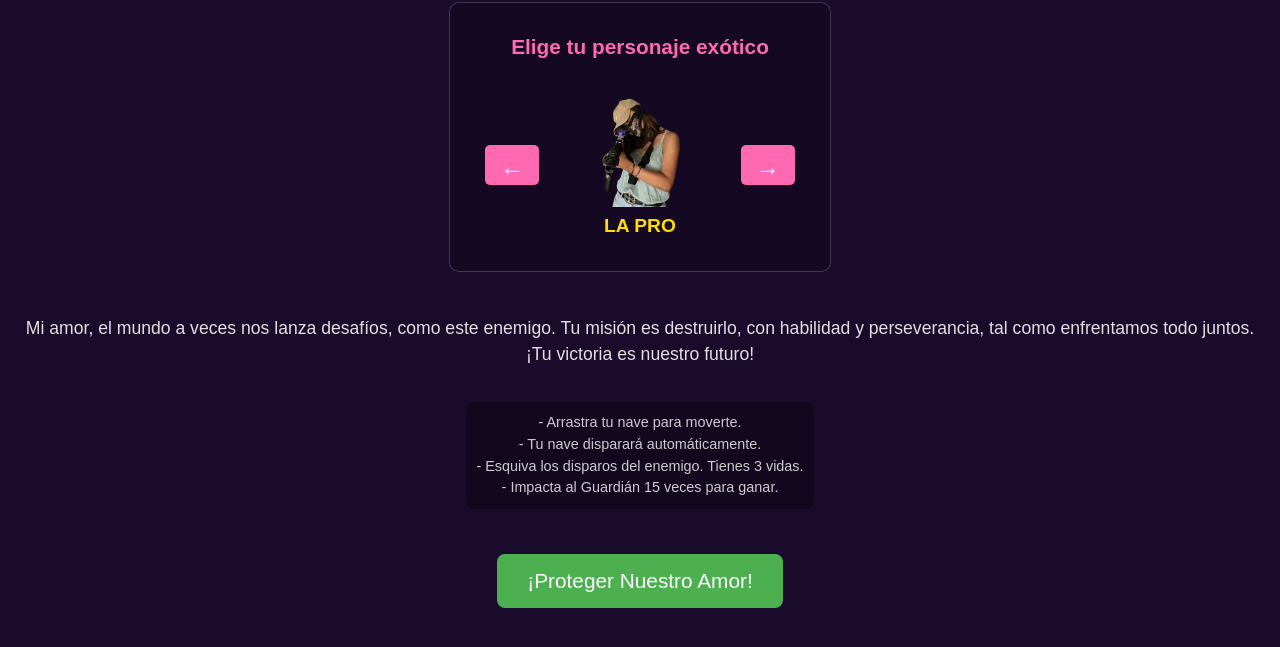
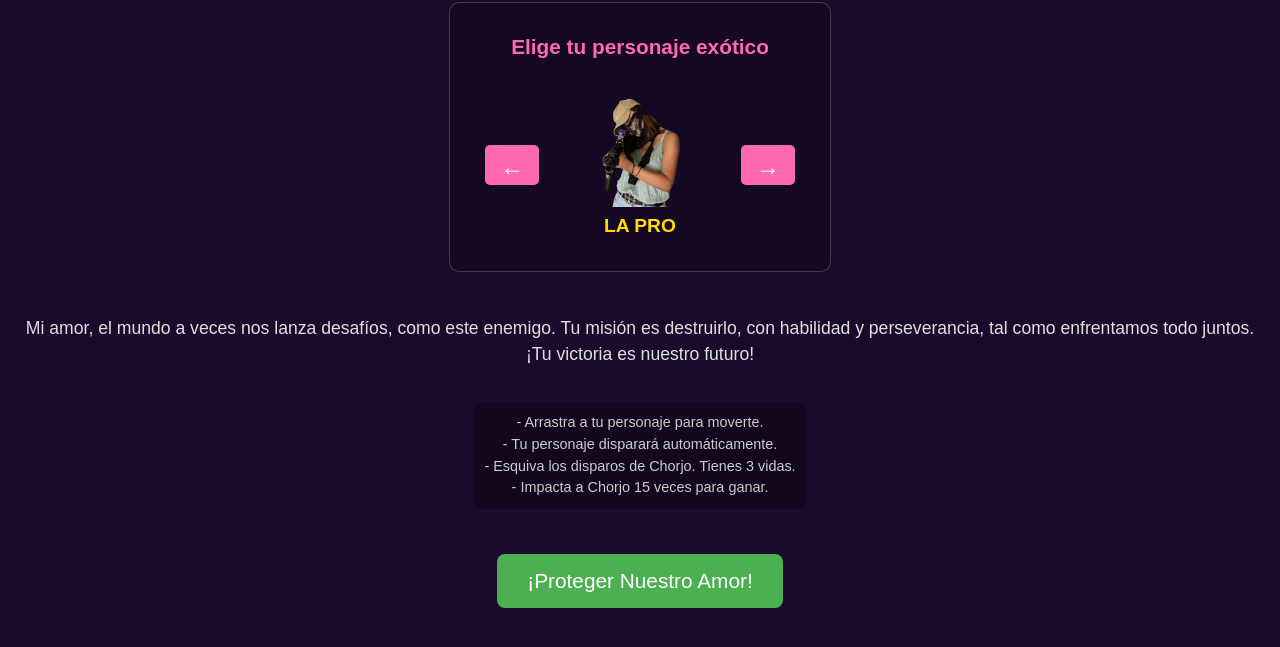
Before and after one commit to jorcho05/JuegoParaNoa, a plain HTML site: page index.html in a window 1280 px wide. Shown: the part 137-784 px from the top of the page. Drawn offline with Linux system fonts and the light colour scheme.

Commit message:
Fix: Intructions for playing

```diff
--- a/index.html
+++ b/index.html
@@ -26,10 +26,10 @@
 
     <p>Mi amor, el mundo a veces nos lanza desafíos, como este enemigo. Tu misión es destruirlo, con habilidad y perseverancia, tal como enfrentamos todo juntos. ¡Tu victoria es nuestro futuro!</p>
     <p class="instructions">
-        - Arrastra tu nave para moverte.<br>
-        - Tu nave disparará automáticamente.<br>
-        - Esquiva los disparos del enemigo. Tienes 3 vidas.<br>
-        - Impacta al Guardián 15 veces para ganar.
+        - Arrastra a tu personaje para moverte.<br>
+        - Tu personaje disparará automáticamente.<br>
+        - Esquiva los disparos de Chorjo. Tienes 3 vidas.<br>
+        - Impacta a Chorjo 15 veces para ganar.
     </p>
     <button id="startButton">¡Proteger Nuestro Amor!</button>
 </div>
```
